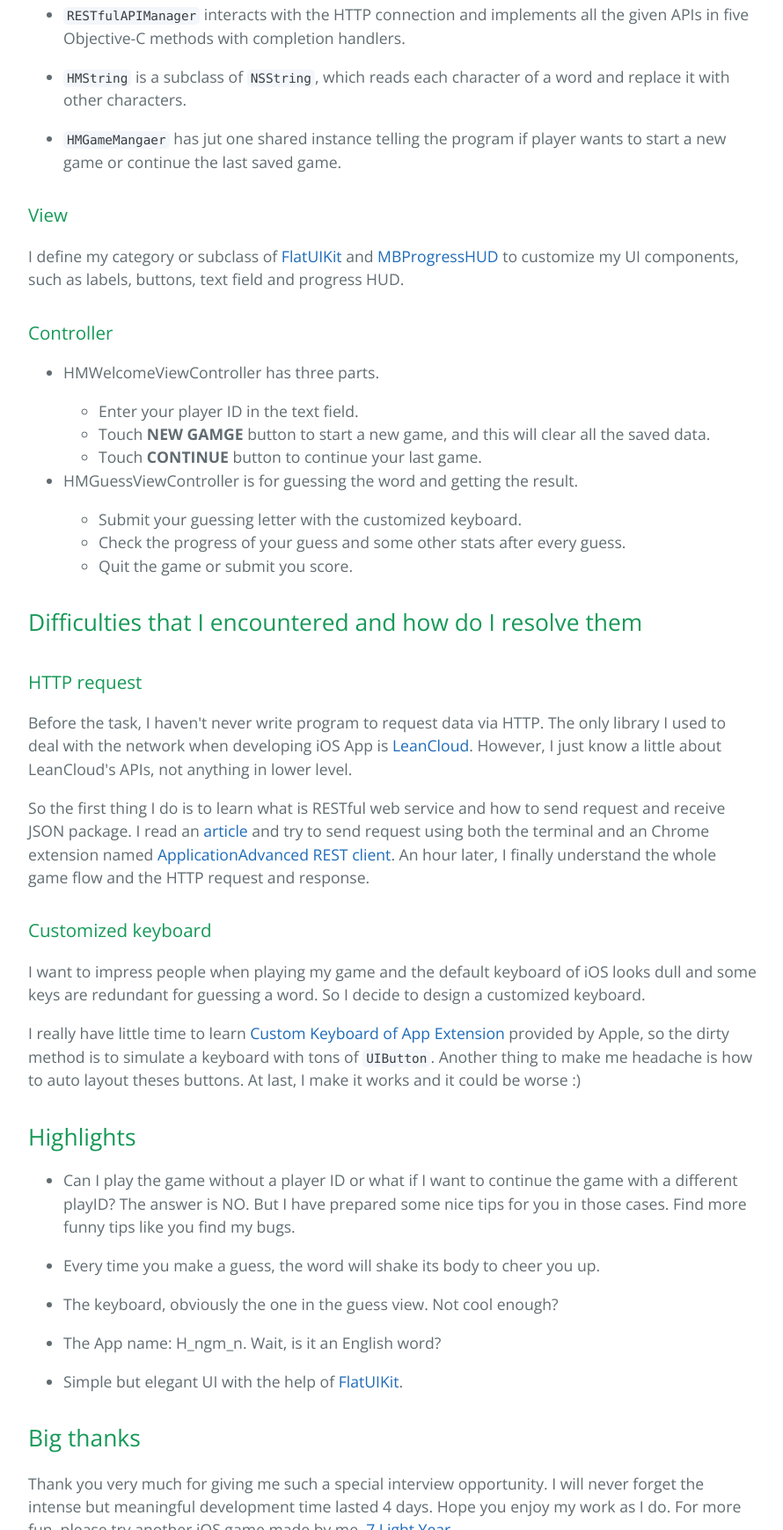
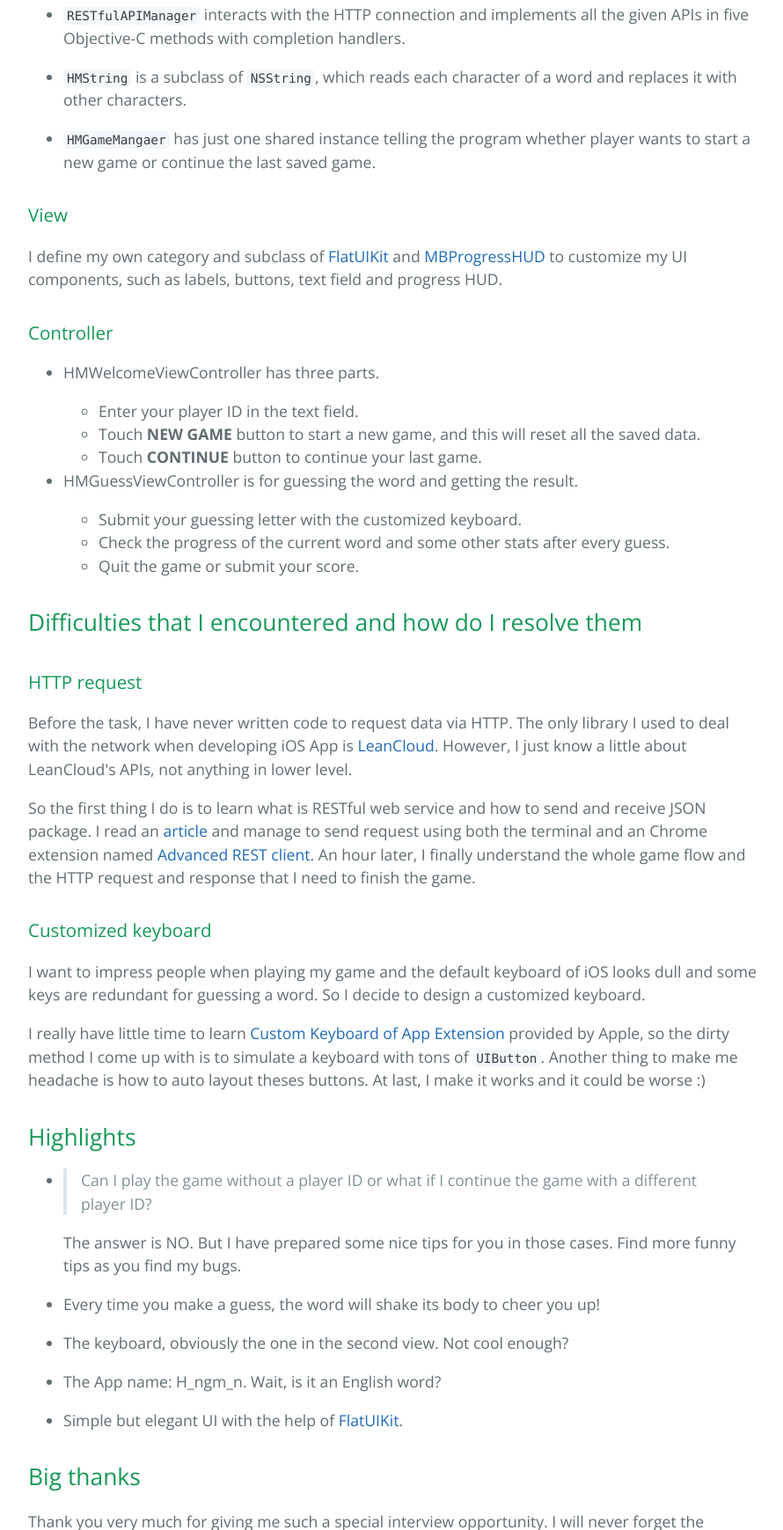
Before and after one commit to wyudong/HangmanGame, a plain HTML site: page index.html in a window 1280 px wide. Shown: the part 729-2468 px from the top of the page at 88% size, without its empty margins (192-1082 px from the left). Drawn offline with nearby package versions, Linux system fonts and the light colour scheme.

Commit message:
Create gh-pages branch via GitHub

```diff
--- a/index.html
+++ b/index.html
@@ -22,7 +22,7 @@
       <h1>
 <a id="hangmangame" class="anchor" href="#hangmangame" aria-hidden="true"><span class="octicon octicon-link"></span></a>HangmanGame</h1>
 
-<p>Hi! Welcome to this page for introducing and archiving my Strikingly interview project - a word-guessing game on iOS.</p>
+<p>Hi! Welcome to this page for introducing and archiving my Strikingly interview project: a word-guessing game on iOS.</p>
 
 <h2>
 <a id="walkthrough" class="anchor" href="#walkthrough" aria-hidden="true"><span class="octicon octicon-link"></span></a>Walkthrough</h2>
@@ -34,14 +34,14 @@
 
 <ul>
 <li><p><code>RESTfulAPIManager</code> interacts with the HTTP connection and implements all the given APIs in five Objective-C methods with completion handlers.</p></li>
-<li><p><code>HMString</code> is a subclass of <code>NSString</code>, which reads each character of a word and replace it with other characters.</p></li>
-<li><p><code>HMGameMangaer</code> has jut one shared instance telling the program if player wants to start a new game or continue the last saved game.</p></li>
+<li><p><code>HMString</code> is a subclass of <code>NSString</code>, which reads each character of a word and replaces it with other characters.</p></li>
+<li><p><code>HMGameMangaer</code> has just one shared instance telling the program whether player wants to start a new game or continue the last saved game.</p></li>
 </ul>
 
 <h3>
 <a id="view" class="anchor" href="#view" aria-hidden="true"><span class="octicon octicon-link"></span></a>View</h3>
 
-<p>I define my category or subclass of <a href="https://github.com/Grouper/FlatUIKit">FlatUIKit</a> and <a href="https://github.com/jdg/MBProgressHUD">MBProgressHUD</a> to customize my UI components, such as labels, buttons, text field and progress HUD.</p>
+<p>I define my own category and subclass of <a href="https://github.com/Grouper/FlatUIKit">FlatUIKit</a> and <a href="https://github.com/jdg/MBProgressHUD">MBProgressHUD</a> to customize my UI components, such as labels, buttons, text field and progress HUD.</p>
 
 <h3>
 <a id="controller" class="anchor" href="#controller" aria-hidden="true"><span class="octicon octicon-link"></span></a>Controller</h3>
@@ -52,7 +52,7 @@
 
 <ul>
 <li>Enter your player ID in the text field.</li>
-<li>Touch <strong>NEW GAMGE</strong> button to start a new game, and this will clear all the saved data.</li>
+<li>Touch <strong>NEW GAME</strong> button to start a new game, and this will reset all the saved data.</li>
 <li>Touch <strong>CONTINUE</strong> button to continue your last game.</li>
 </ul>
 </li>
@@ -61,8 +61,8 @@
 
 <ul>
 <li>Submit your guessing letter with the customized keyboard.</li>
-<li>Check the progress of your guess and some other stats after every guess.</li>
-<li>Quit the game or submit you score.</li>
+<li>Check the progress of the current word and some other stats after every guess.</li>
+<li>Quit the game or submit your score.</li>
 </ul>
 </li>
 </ul>
@@ -73,24 +73,30 @@
 <h3>
 <a id="http-request" class="anchor" href="#http-request" aria-hidden="true"><span class="octicon octicon-link"></span></a>HTTP request</h3>
 
-<p>Before the task, I haven't never write program to request data via HTTP. The only library I used to deal with the network when developing iOS App is <a href="https://leancloud.cn/">LeanCloud</a>. However, I just know a little about LeanCloud's APIs, not anything in lower level.</p>
+<p>Before the task, I have never written code to request data via HTTP. The only library I used to deal with the network when developing iOS App is <a href="https://leancloud.cn/">LeanCloud</a>. However, I just know a little about LeanCloud's APIs, not anything in lower level.</p>
 
-<p>So the first thing I do is to learn what is RESTful web service and how to send request and receive JSON package. I read an <a href="http://www.drdobbs.com/web-development/restful-web-services-a-tutorial/240169069?pgno=1">article</a> and try to send request using both the terminal and an Chrome extension named <a href="https://chrome.google.com/webstore/detail/advanced-rest-client/hgmloofddffdnphfgcellkdfbfbjeloo/reviews?hl=en-US&amp;utm_source=ARC">ApplicationAdvanced REST client</a>. An hour later, I finally understand the whole game flow and the HTTP request and response.</p>
+<p>So the first thing I do is to learn what is RESTful web service and how to send and receive JSON package. I read an <a href="http://www.drdobbs.com/web-development/restful-web-services-a-tutorial/240169069?pgno=1">article</a> and manage to send request using both the terminal and an Chrome extension named <a href="https://chrome.google.com/webstore/detail/advanced-rest-client/hgmloofddffdnphfgcellkdfbfbjeloo/reviews?hl=en-US&amp;utm_source=ARC">Advanced REST client</a>. An hour later, I finally understand the whole game flow and the HTTP request and response that I need to finish the game.</p>
 
 <h3>
 <a id="customized-keyboard" class="anchor" href="#customized-keyboard" aria-hidden="true"><span class="octicon octicon-link"></span></a>Customized keyboard</h3>
 
 <p>I want to impress people when playing my game and the default keyboard of iOS looks dull and some keys are redundant for guessing a word. So I decide to design a customized keyboard.</p>
 
-<p>I really have little time to learn <a href="https://developer.apple.com/library/ios/documentation/General/Conceptual/ExtensibilityPG/Keyboard.html">Custom Keyboard of App Extension</a> provided by Apple, so the dirty method is to simulate a keyboard with tons of <code>UIButton</code>. Another thing to make me headache is how to auto layout theses buttons. At last, I make it works and it could be worse :)</p>
+<p>I really have little time to learn <a href="https://developer.apple.com/library/ios/documentation/General/Conceptual/ExtensibilityPG/Keyboard.html">Custom Keyboard of App Extension</a> provided by Apple, so the dirty method I come up with is to simulate a keyboard with tons of <code>UIButton</code>. Another thing to make me headache is how to auto layout theses buttons. At last, I make it works and it could be worse :)</p>
 
 <h2>
 <a id="highlights" class="anchor" href="#highlights" aria-hidden="true"><span class="octicon octicon-link"></span></a>Highlights</h2>
 
 <ul>
-<li><p>Can I play the game without a player ID or what if I want to continue the game with a different playID? The answer is NO. But I have prepared some nice tips for you in those cases. Find more funny tips like you find my bugs.</p></li>
-<li><p>Every time you make a guess, the word will shake its body to cheer you up.</p></li>
-<li><p>The keyboard, obviously the one in the guess view. Not cool enough?</p></li>
+<li>
+<blockquote>
+<p>Can I play the game without a player ID or what if I continue the game with a different player ID?</p>
+</blockquote>
+
+<p>The answer is NO. But I have prepared some nice tips for you in those cases. Find more funny tips as you find my bugs.</p>
+</li>
+<li><p>Every time you make a guess, the word will shake its body to cheer you up!</p></li>
+<li><p>The keyboard, obviously the one in the second view. Not cool enough?</p></li>
 <li><p>The App name: H_ngm_n. Wait, is it an English word?</p></li>
 <li><p>Simple but elegant UI with the help of <a href="https://github.com/Grouper/FlatUIKit">FlatUIKit</a>.</p></li>
 </ul>
```
Also changed, not shown: params.json (+1 -1 lines).
